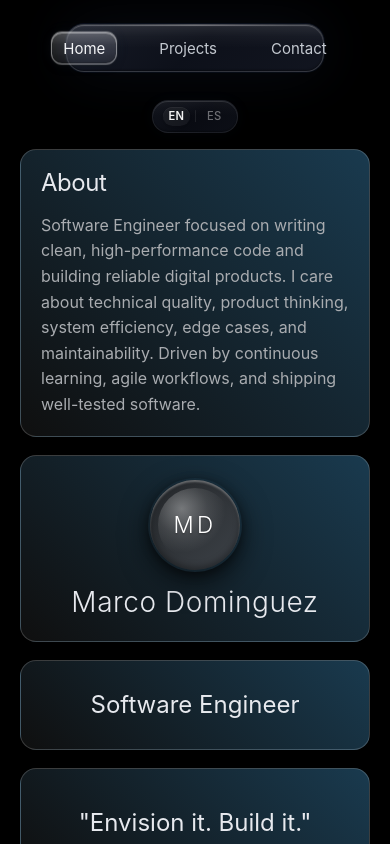
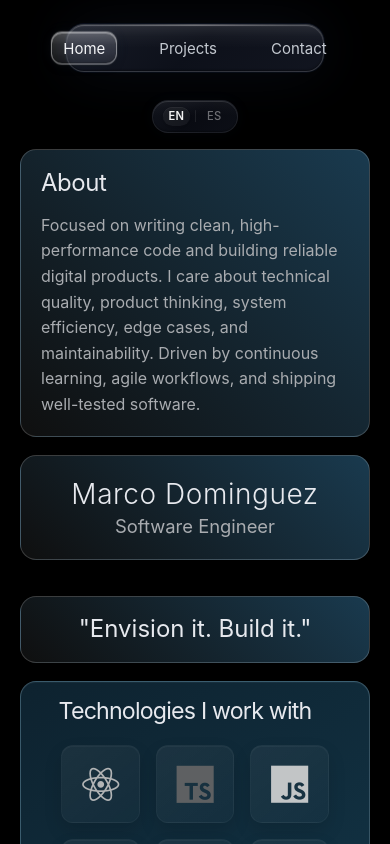
Before and after one commit to Marcodggz/portfolio, a React (Vite) app: page / in a window 390 px wide. Shown: the top 844 px of the page. Built offline with nearby package versions, Linux system fonts and the light colour scheme.

Commit message:
style(home): refine desktop and tablet responsiveness

```diff
--- a/src/components/home/AboutMe/AboutMe.module.css
+++ b/src/components/home/AboutMe/AboutMe.module.css
@@ -29,6 +29,13 @@
   max-width: 100%;
 }
 
+/* ── Tablet ≤ 1024px ────────────────────────────────────────────────────── */
+@media (max-width: 1024px) {
+  .aboutMe {
+    height: auto;
+  }
+}
+
 @media (max-width: 600px) {
   .aboutMe {
     padding: 18px 20px;
--- a/src/components/home/AboutMe/AboutMe.tsx
+++ b/src/components/home/AboutMe/AboutMe.tsx
@@ -7,10 +7,23 @@ const AboutMe: React.FC = () => {
   const { language } = useLanguage();
   const t = translations[language].home;
 
+  // Use tablet-specific text at smaller viewports to avoid redundancy
+  const [isTablet, setIsTablet] = React.useState(false);
+
+  React.useEffect(() => {
+    const checkViewport = () => {
+      setIsTablet(window.innerWidth <= 1024);
+    };
+
+    checkViewport();
+    window.addEventListener("resize", checkViewport);
+    return () => window.removeEventListener("resize", checkViewport);
+  }, []);
+
   return (
     <section className={styles.aboutMe} aria-labelledby="about-heading">
       <h2 id="about-heading">{t.aboutHeading}</h2>
-      <p>{t.aboutText}</p>
+      <p>{isTablet ? t.aboutTextTablet : t.aboutText}</p>
     </section>
   );
 };
--- a/src/components/home/Certifications/Certifications.module.css
+++ b/src/components/home/Certifications/Certifications.module.css
@@ -64,6 +64,25 @@
   color: rgba(217, 221, 228, 0.5);
 }
 
+/* ── Tablet ≤ 1024px ────────────────────────────────────────────────────── */
+@media (max-width: 1024px) {
+  .certifications {
+    height: auto;
+  }
+
+  .certifications h2 {
+    font-size: 1.7rem;
+  }
+
+  .certName {
+    font-size: 1.15rem;
+  }
+
+  .certIssuer {
+    font-size: 0.9rem;
+  }
+}
+
 @media (max-width: 600px) {
   .certifications {
     padding: 18px 20px;
--- a/src/components/home/NameCard/NameCard.module.css
+++ b/src/components/home/NameCard/NameCard.module.css
@@ -80,6 +80,72 @@
   letter-spacing: 0.02em;
 }
 
+/* Desktop: identity wrapper contains only h1, role hidden */
+.identity {
+  display: flex;
+  flex-direction: column;
+  align-items: center;
+  gap: 0;
+}
+
+.name {
+  font-size: clamp(1.8rem, 3.5vw, 2.2rem);
+  font-weight: 300;
+  line-height: 1.2;
+  letter-spacing: 0.02em;
+  margin: 0;
+}
+
+.role {
+  display: none; /* Hidden on desktop */
+  margin: 0;
+}
+
+/* ── Narrow Desktop 1025px–1051px ────────────────────────────────────────── */
+/*    Prevent name wrapping in the tightest desktop range                    */
+@media (min-width: 1025px) and (max-width: 1051px) {
+  .nameCard {
+    gap: clamp(16px, 2vw, 18px);
+    padding: 10px clamp(14px, 1.8vw, 20px);
+  }
+
+  .name {
+    font-size: clamp(1.7rem, 2.8vw, 1.85rem);
+    white-space: nowrap;
+  }
+}
+
+/* ── Tablet ≤ 1024px ────────────────────────────────────────────────────── */
+@media (max-width: 1024px) {
+  .nameCard {
+    padding: 16px 24px;
+    gap: 0;
+    min-height: 0;
+  }
+
+  /* Hide the MD coin at tablet */
+  .circle {
+    display: none;
+  }
+
+  /* Show the role text at tablet */
+  .role {
+    display: block;
+    font-size: 1.15rem;
+    font-weight: 400;
+    color: var(--color-text-secondary);
+    margin-top: 4px;
+  }
+
+  .nameCard[data-language="es"] .role {
+    font-size: 1.05rem;
+  }
+
+  .name {
+    font-size: 1.9rem;
+  }
+}
+
 @media (max-width: 600px) {
   .nameCard {
     padding: 22px 20px;
--- a/src/components/home/NameCard/NameCard.tsx
+++ b/src/components/home/NameCard/NameCard.tsx
@@ -1,15 +1,23 @@
-import React from 'react'
-import styles from './NameCard.module.css'
+import React from "react";
+import { useLanguage } from "../../../context/useLanguage";
+import { translations } from "../../../data/translations";
+import styles from "./NameCard.module.css";
 
 const NameCard: React.FC = () => {
+  const { language } = useLanguage();
+  const t = translations[language].home;
+
   return (
-    <div className={styles.nameCard}>
+    <div className={styles.nameCard} data-language={language}>
       <div className={styles.circle} aria-hidden="true">
         MD
       </div>
-      <h1>Marco Dominguez</h1>
+      <div className={styles.identity}>
+        <h1 className={styles.name}>Marco Dominguez</h1>
+        <p className={styles.role}>{t.softwareEngineer}</p>
+      </div>
     </div>
-  )
-}
+  );
+};
 
-export default NameCard
+export default NameCard;
--- a/src/components/home/Skills/Skills.module.css
+++ b/src/components/home/Skills/Skills.module.css
@@ -42,6 +42,24 @@
   margin-left: auto;
   margin-right: auto;
   text-align: center;
+}
+
+/* ── Tablet ≤ 1024px ────────────────────────────────────────────────────── */
+@media (max-width: 1024px) {
+  .skills {
+    /* Remove height: 100% to prevent excessive stretching */
+    height: auto;
+    padding: 1.5rem 1.25rem;
+  }
+
+  .skills h2 {
+    font-size: 1.7rem;
+    margin-bottom: 0.25rem;
+  }
+
+  .skills[data-language="es"] h2 {
+    font-size: 1.6rem;
+  }
 }
 
 .iconSkill {
--- a/src/components/home/Vision/Vision.module.css
+++ b/src/components/home/Vision/Vision.module.css
@@ -22,6 +22,15 @@
   font-weight: 400;
 }
 
+/* ── Tablet ≤ 1024px ────────────────────────────────────────────────────── */
+@media (max-width: 1024px) {
+  .vision {
+    /* Compact closing card for quote */
+    height: auto;
+    padding: 20px 24px;
+  }
+}
+
 @media (max-width: 600px) {
   .vision {
     padding: 18px 20px;
--- a/src/components/shared/Layout/Layout.module.css
+++ b/src/components/shared/Layout/Layout.module.css
@@ -13,8 +13,11 @@
   grid-template-columns: 1fr auto 1fr;
   align-items: center;
   width: 100%;
-  padding: 1rem 2rem 0;
-  gap: 22rem;
+  max-width: 1144px;
+  margin-inline: auto;
+  padding: 1rem clamp(1rem, 3vw, 2rem) 0;
+  gap: clamp(2rem, 20vw, 22rem);
+  box-sizing: border-box;
 }
 
 /* Give the bare <main> element an explicit width so that width: 100%
@@ -56,11 +59,31 @@
   justify-content: center;
 }
 
-/* Language switcher in third column, aligned to start */
+/* Language switcher in third column, aligned to end */
 .languageSwitcherWrapper {
   grid-column: 3;
   display: flex;
-  justify-content: flex-start;
+  justify-content: flex-end;
+}
+
+/* ── Narrow Desktop 1025px–1051px ────────────────────────────────────────── */
+/*    Reduce header gap in tightest desktop range before tablet              */
+@media (min-width: 1025px) and (max-width: 1051px) {
+  .headerWrapper {
+    gap: 6rem;
+  }
+}
+
+/* ── Tablet ≤ 1024px ─────────────────────────────────────────────────────── */
+/*    Override desktop header layout for responsive nav centering.           */
+@media (max-width: 1024px) {
+  .headerWrapper {
+    gap: 1rem;
+  }
+
+  .languageSwitcherWrapper {
+    justify-content: flex-end;
+  }
 }
 
 /* Responsive adjustments */
--- a/src/data/translations.ts
+++ b/src/data/translations.ts
@@ -12,6 +12,8 @@ export const translations = {
       aboutHeading: 'About',
       aboutText:
         'Software Engineer focused on writing clean, high-performance code and building reliable digital products. I care about technical quality, product thinking, system efficiency, edge cases, and maintainability. Driven by continuous learning, agile workflows, and shipping well-tested software.',
+      aboutTextTablet:
+        'Focused on writing clean, high-performance code and building reliable digital products. I care about technical quality, product thinking, system efficiency, edge cases, and maintainability. Driven by continuous learning, agile workflows, and shipping well-tested software.',
       softwareEngineer: 'Software Engineer',
       technologiesHeading: 'Technologies I work with',
       vision: '"Envision it. Build it."',
@@ -78,6 +80,8 @@ export const translations = {
       aboutHeading: 'Sobre mí',
       aboutText:
         'Desarrollador de Software centrado en crear productos digitales sólidos, con código limpio y de alto rendimiento. Valoro la calidad técnica, la visión de producto, la eficiencia, los edge cases y la mantenibilidad. Me motiva seguir aprendiendo, trabajar con metodologías ágiles y desarrollar software fiable y bien testeado.',
+      aboutTextTablet:
+        'Centrado en crear productos digitales sólidos, con código limpio y de alto rendimiento. Valoro la calidad técnica, la visión de producto, la eficiencia, los edge cases y la mantenibilidad. Me motiva seguir aprendiendo, trabajar con metodologías ágiles y desarrollar software fiable y bien testeado.',
       softwareEngineer: 'Desarrollador de Software',
       technologiesHeading: 'Tecnologías con las que trabajo',
       vision: '"Imagínalo. Créalo."',
--- a/src/pages/Home/Home.module.css
+++ b/src/pages/Home/Home.module.css
@@ -4,17 +4,18 @@
 }
 
 .homeContainer {
-  /* Fluid width capped at a fixed max, with fixed side padding. */
+  /* Fluid width capped at a fixed max, with flexible side padding. */
   width: 100%;
   max-width: 1080px;
   padding: 0 16px;
   margin-inline: auto;
+  box-sizing: border-box;
 }
 
 .homeGrid {
   display: grid;
   gap: 18px;
-  grid-template-columns: repeat(12, 1fr);
+  grid-template-columns: repeat(12, minmax(0, 1fr));
   /* minmax lets rows grow when content exceeds the minimum. */
   grid-template-rows:
     minmax(220px, auto)
@@ -65,18 +66,60 @@
   min-width: 0;
 }
 
-/* ── Tablet portrait ≤ 900px — covers 820 × 1180 ────────────────────────── */
-/*    Container at 820px: 820px wide, inner grid = 788px (minus 16px each   */
-/*    side of container padding). 6 columns at ~115px each.                 */
-@media (max-width: 900px) {
+/* ── Narrow Desktop 1025px–1051px ────────────────────────────────────────── */
+/*    Final stabilization before tablet breakpoint                           */
+@media (min-width: 1025px) and (max-width: 1051px) {
+  .homeContainer {
+    padding: 0 10px;
+  }
+
   .homeGrid {
-    grid-template-columns: repeat(6, 1fr);
+    gap: 13px;
+  }
+}
+
+/* ── Tablet ≤ 1024px ─────────────────────────────────────────────────────── */
+/*    AbstractImage hidden (pointer-based interaction).                      */
+/*    WebDev hidden (role shown in NameCard instead).                        */
+/*    Clean vertical reading flow: name+role → about → tech → courses → quote */
+@media (max-width: 1024px) {
+  .homeContainer {
+    /* Constrain content width for tablet to prevent excessive stretching.
+       At 1024px: comfortable outer margins
+       At 820px: effective use of space without becoming too narrow */
+    max-width: 720px;
+    padding: 0 16px;
+  }
+
+  .homeGrid {
+    grid-template-columns: 1fr;
+    grid-template-rows: auto;
     grid-template-areas:
-      "about    about    about    about    about    about"
-      "abstract abstract name     name     name     name"
-      "webdev   webdev   webdev   vision   vision   vision"
-      "skills   skills   skills   skills   skills   skills"
-      "cert     cert     cert     cert     cert     cert";
+      "name"
+      "about"
+      "skills"
+      "cert"
+      "vision";
+    gap: 18px;
+  }
+
+  /* Hide AbstractImage on tablet and below - pointer-based interaction */
+  .abstractImage {
+    display: none;
+  }
+
+  /* Hide WebDev on tablet - role is shown in NameCard instead */
+  .webDev {
+    display: none;
+  }
+
+  /* Ensure all visible cards span the full width */
+  .nameCard,
+  .aboutMe,
+  .skills,
+  .certifications,
+  .vision {
+    grid-column: 1 / -1;
   }
 }
 
```
